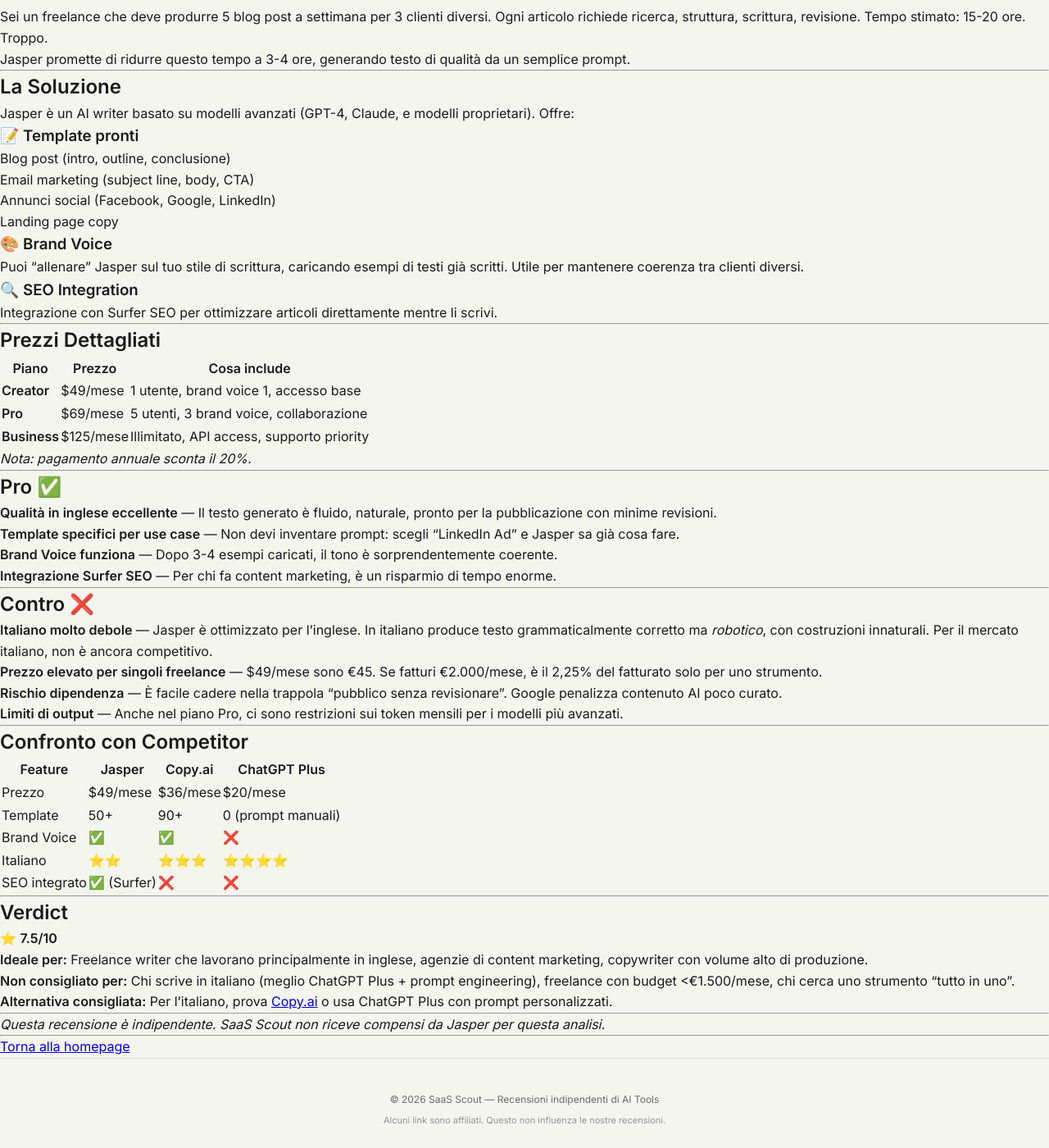
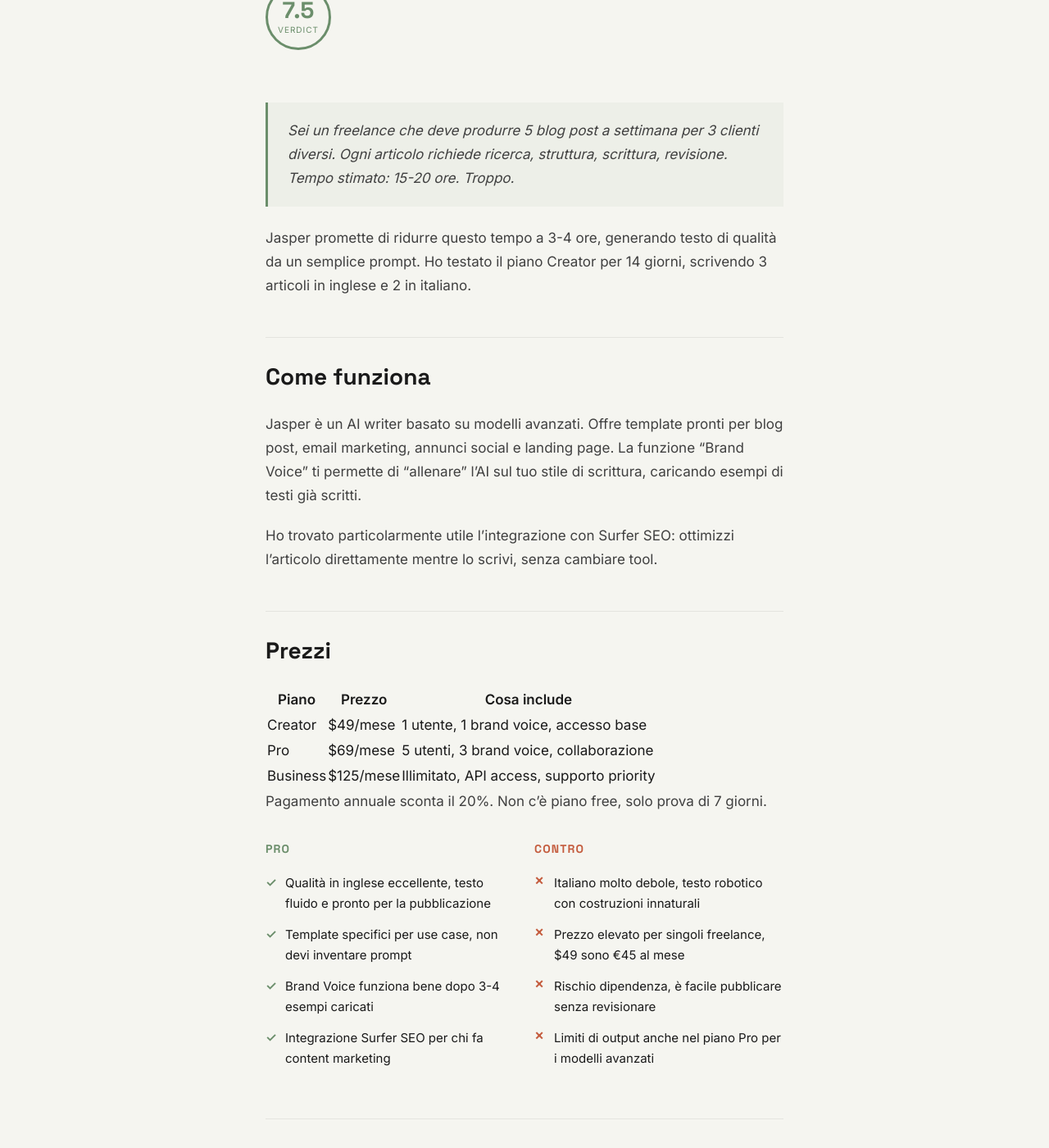
Before and after one commit to Ale12576/Saas-scout, a Jekyll site: the page built from recensioni/jasper-ai.md, in a window 1280 px wide and 1400 px high, scrolled down 352 px. Shown: the whole window at 82% size. Built offline with Jekyll 4.4.1, drawn with Linux system fonts in a browser that asks for light colours; some of the changed text lies outside the part shown.

Commit message:
Update jasper-ai.md

```diff
--- a/recensioni/jasper-ai.md
+++ b/recensioni/jasper-ai.md
@@ -1,100 +1,77 @@
 ---
-layout: default
-title: "Jasper AI — Recensione Completa | SaaS Scout"
+layout: post
+title: "Jasper AI"
+sottotitolo: "Scrittura automatica per freelance writer e marketer"
+categoria: "Copywriting"
+date: 2026-07-15
+tempo_lettura: 6
+punteggio: 7.5
 ---
 
-# Jasper AI
-## Scrittura Automatica per Freelance Writer e Marketer
+<div class="problema-callout">
+  <p>Sei un freelance che deve produrre 5 blog post a settimana per 3 clienti diversi. Ogni articolo richiede ricerca, struttura, scrittura, revisione. Tempo stimato: 15-20 ore. Troppo.</p>
+</div>
 
-**Categoria:** Copywriting AI
-**Prezzo:** Da $49/mese (Creator) a $125/mese (Teams)
-**Prova gratuita:** 7 giorni
-**Sito:** [jasper.ai](https://jasper.ai)
+Jasper promette di ridurre questo tempo a 3-4 ore, generando testo di qualità da un semplice prompt. Ho testato il piano Creator per 14 giorni, scrivendo 3 articoli in inglese e 2 in italiano.
 
----
+## Come funziona
 
-## Il Problema
+Jasper è un AI writer basato su modelli avanzati. Offre template pronti per blog post, email marketing, annunci social e landing page. La funzione "Brand Voice" ti permette di "allenare" l'AI sul tuo stile di scrittura, caricando esempi di testi già scritti.
 
-Sei un freelance che deve produrre 5 blog post a settimana per 3 clienti diversi. Ogni articolo richiede ricerca, struttura, scrittura, revisione. Tempo stimato: 15-20 ore. Troppo.
+Ho trovato particolarmente utile l'integrazione con Surfer SEO: ottimizzi l'articolo direttamente mentre lo scrivi, senza cambiare tool.
 
-Jasper promette di ridurre questo tempo a 3-4 ore, generando testo di qualità da un semplice prompt.
-
----
-
-## La Soluzione
-
-Jasper è un AI writer basato su modelli avanzati (GPT-4, Claude, e modelli proprietari). Offre:
-
-### 📝 Template pronti
-- Blog post (intro, outline, conclusione)
-- Email marketing (subject line, body, CTA)
-- Annunci social (Facebook, Google, LinkedIn)
-- Landing page copy
-
-### 🎨 Brand Voice
-Puoi "allenare" Jasper sul tuo stile di scrittura, caricando esempi di testi già scritti. Utile per mantenere coerenza tra clienti diversi.
-
-### 🔍 SEO Integration
-Integrazione con Surfer SEO per ottimizzare articoli direttamente mentre li scrivi.
-
----
-
-## Prezzi Dettagliati
+## Prezzi
 
 | Piano | Prezzo | Cosa include |
 |-------|--------|--------------|
-| **Creator** | $49/mese | 1 utente, brand voice 1, accesso base |
-| **Pro** | $69/mese | 5 utenti, 3 brand voice, collaborazione |
-| **Business** | $125/mese | Illimitato, API access, supporto priority |
+| Creator | $49/mese | 1 utente, 1 brand voice, accesso base |
+| Pro | $69/mese | 5 utenti, 3 brand voice, collaborazione |
+| Business | $125/mese | Illimitato, API access, supporto priority |
 
-*Nota: pagamento annuale sconta il 20%.*
+Pagamento annuale sconta il 20%. Non c'è piano free, solo prova di 7 giorni.
 
----
+<div class="pro-con-grid">
+  <div class="pro-list">
+    <h4>Pro</h4>
+    <ul>
+      <li>Qualità in inglese eccellente, testo fluido e pronto per la pubblicazione</li>
+      <li>Template specifici per use case, non devi inventare prompt</li>
+      <li>Brand Voice funziona bene dopo 3-4 esempi caricati</li>
+      <li>Integrazione Surfer SEO per chi fa content marketing</li>
+    </ul>
+  </div>
+  <div class="contro-list">
+    <h4>Contro</h4>
+    <ul>
+      <li>Italiano molto debole, testo robotico con costruzioni innaturali</li>
+      <li>Prezzo elevato per singoli freelance, $49 sono €45 al mese</li>
+      <li>Rischio dipendenza, è facile pubblicare senza revisionare</li>
+      <li>Limiti di output anche nel piano Pro per i modelli avanzati</li>
+    </ul>
+  </div>
+</div>
 
-## Pro ✅
-
-1. **Qualità in inglese eccellente** — Il testo generato è fluido, naturale, pronto per la pubblicazione con minime revisioni.
-2. **Template specifici per use case** — Non devi inventare prompt: scegli "LinkedIn Ad" e Jasper sa già cosa fare.
-3. **Brand Voice funziona** — Dopo 3-4 esempi caricati, il tono è sorprendentemente coerente.
-4. **Integrazione Surfer SEO** — Per chi fa content marketing, è un risparmio di tempo enorme.
-
----
-
-## Contro ❌
-
-1. **Italiano molto debole** — Jasper è ottimizzato per l'inglese. In italiano produce testo grammaticalmente corretto ma *robotico*, con costruzioni innaturali. Per il mercato italiano, non è ancora competitivo.
-2. **Prezzo elevato per singoli freelance** — $49/mese sono €45. Se fatturi €2.000/mese, è il 2,25% del fatturato solo per uno strumento.
-3. **Rischio dipendenza** — È facile cadere nella trappola "pubblico senza revisionare". Google penalizza contenuto AI poco curato.
-4. **Limiti di output** — Anche nel piano Pro, ci sono restrizioni sui token mensili per i modelli più avanzati.
-
----
-
-## Confronto con Competitor
+## Confronto con competitor
 
 | Feature | Jasper | Copy.ai | ChatGPT Plus |
 |---------|--------|---------|--------------|
 | Prezzo | $49/mese | $36/mese | $20/mese |
 | Template | 50+ | 90+ | 0 (prompt manuali) |
-| Brand Voice | ✅ | ✅ | ❌ |
+| Brand Voice | Sì | Sì | No |
 | Italiano | ⭐⭐ | ⭐⭐⭐ | ⭐⭐⭐⭐ |
-| SEO integrato | ✅ (Surfer) | ❌ | ❌ |
+| SEO integrato | Sì (Surfer) | No | No |
+
+<div class="verdict-box">
+  <p class="verdict-titolo">Verdict: 7.5/10</p>
+  <p class="verdict-raccomandazione"><strong>Ideale per:</strong> Freelance writer che lavorano principalmente in inglese, agenzie di content marketing, copywriter con volume alto di produzione.</p>
+  <p class="verdict-raccomandazione"><strong>Non consigliato per:</strong> Chi scrive in italiano (meglio ChatGPT Plus + prompt engineering), freelance con budget sotto i €1.500 al mese, chi cerca uno strumento "tutto in uno".</p>
+</div>
+
+<div class="alternativa-box">
+  <p class="alternativa-label">Alternativa consigliata</p>
+  <p>Per l'italiano, prova <strong>Copy.ai</strong> o usa <strong>ChatGPT Plus</strong> con prompt personalizzati. Risparmi e ottieni risultati migliori nella nostra lingua.</p>
+</div>
 
 ---
 
-## Verdict
-
-⭐ **7.5/10**
-
-**Ideale per:** Freelance writer che lavorano principalmente in inglese, agenzie di content marketing, copywriter con volume alto di produzione.
-
-**Non consigliato per:** Chi scrive in italiano (meglio ChatGPT Plus + prompt engineering), freelance con budget &lt;€1.500/mese, chi cerca uno strumento "tutto in uno".
-
-**Alternativa consigliata:** Per l'italiano, prova [Copy.ai](https://copy.ai) o usa ChatGPT Plus con prompt personalizzati.
-
----
-
-*Questa recensione è indipendente. SaaS Scout non riceve compensi da Jasper per questa analisi.*
-
----
-
-[Torna alla homepage](../)
+*Questa recensione è indipendente. SaaS Scout non riceve compensi da Jasper per questa analisi. Link diretto, non affiliato.*
```
